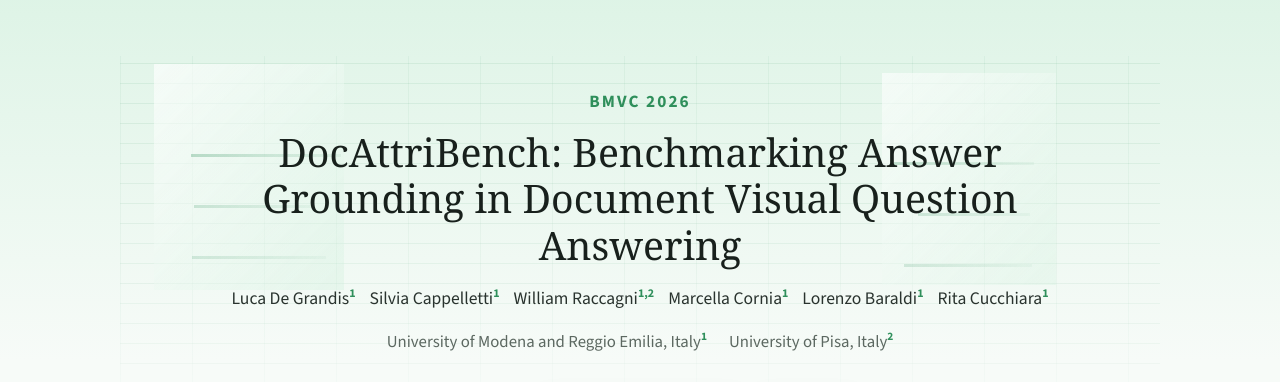
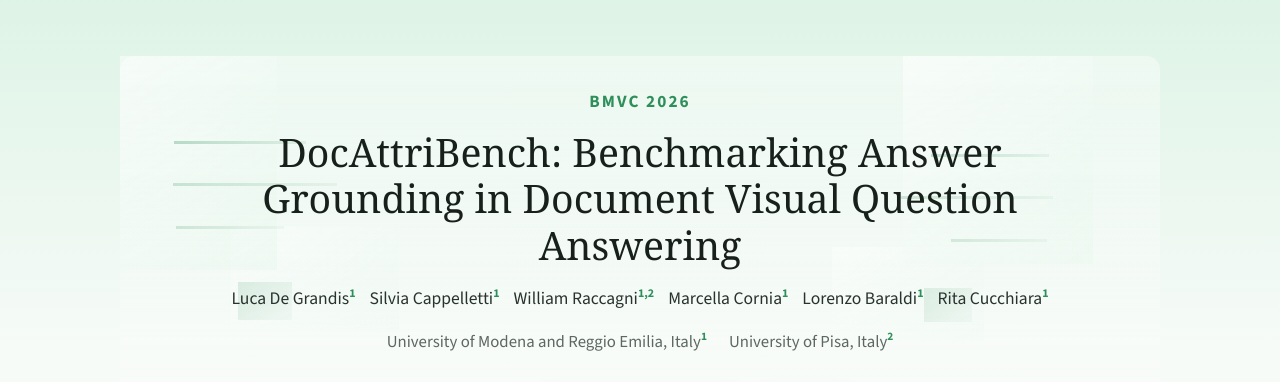
Before and after one commit to aimagelab/DocAttriBench, a plain HTML site: page docs/index.html in a window 1280 px wide. Shown: the top 382 px of the page. Drawn offline with nearby package versions, Linux system fonts and the light colour scheme; a web font is replaced by a local one.

Commit message:
proj page update

```diff
--- a/docs/index.html
+++ b/docs/index.html
@@ -53,10 +53,12 @@
       inset: -42px -72px 0;
       z-index: -2;
       background:
-        repeating-linear-gradient(0deg, rgba(47, 143, 91, 0.14) 0 1px, transparent 1px 20px),
-        repeating-linear-gradient(90deg, rgba(47, 143, 91, 0.09) 0 1px, transparent 1px 72px);
+        linear-gradient(135deg, rgba(255, 255, 255, 0.82), rgba(199, 237, 214, 0.34)) 2% 2% / 210px 252px no-repeat,
+        linear-gradient(135deg, rgba(255, 255, 255, 0.74), rgba(199, 237, 214, 0.28)) 86% 6% / 190px 236px no-repeat,
+        linear-gradient(135deg, rgba(255, 255, 255, 0.62), rgba(199, 237, 214, 0.2)) 18% 58% / 168px 104px no-repeat,
+        linear-gradient(135deg, rgba(255, 255, 255, 0.58), rgba(199, 237, 214, 0.18)) 76% 62% / 152px 94px no-repeat;
       content: "";
-      opacity: 0.72;
+      opacity: 0.86;
       mask-image: linear-gradient(180deg, #000 0%, rgba(0, 0, 0, 0.72) 55%, transparent 100%);
     }
 
@@ -65,17 +67,18 @@
       inset: 0;
       z-index: -1;
       background:
-        linear-gradient(90deg, rgba(47, 143, 91, 0.34), rgba(47, 143, 91, 0.08)) 8% 23% / 150px 3px no-repeat,
-        linear-gradient(90deg, rgba(47, 143, 91, 0.24), rgba(47, 143, 91, 0.06)) 8% 35% / 118px 3px no-repeat,
-        linear-gradient(90deg, rgba(47, 143, 91, 0.2), rgba(47, 143, 91, 0.05)) 8% 47% / 134px 3px no-repeat,
-        linear-gradient(90deg, rgba(47, 143, 91, 0.28), rgba(47, 143, 91, 0.06)) 86% 25% / 140px 3px no-repeat,
-        linear-gradient(90deg, rgba(47, 143, 91, 0.22), rgba(47, 143, 91, 0.05)) 86% 37% / 112px 3px no-repeat,
-        linear-gradient(90deg, rgba(47, 143, 91, 0.2), rgba(47, 143, 91, 0.05)) 86% 49% / 128px 3px no-repeat,
-        linear-gradient(135deg, rgba(255, 255, 255, 0.76), rgba(199, 237, 214, 0.34)) 4% 4% / 190px 226px no-repeat,
-        linear-gradient(135deg, rgba(255, 255, 255, 0.7), rgba(199, 237, 214, 0.28)) 88% 8% / 174px 212px no-repeat;
+        linear-gradient(90deg, rgba(47, 143, 91, 0.32), rgba(47, 143, 91, 0.1)) 6% 20% / 132px 3px no-repeat,
+        linear-gradient(90deg, rgba(47, 143, 91, 0.24), rgba(47, 143, 91, 0.07)) 6% 30% / 164px 3px no-repeat,
+        linear-gradient(90deg, rgba(47, 143, 91, 0.2), rgba(47, 143, 91, 0.05)) 6% 40% / 108px 3px no-repeat,
+        linear-gradient(90deg, rgba(47, 143, 91, 0.28), rgba(47, 143, 91, 0.08)) 88% 23% / 118px 3px no-repeat,
+        linear-gradient(90deg, rgba(47, 143, 91, 0.22), rgba(47, 143, 91, 0.06)) 88% 33% / 152px 3px no-repeat,
+        linear-gradient(90deg, rgba(47, 143, 91, 0.18), rgba(47, 143, 91, 0.05)) 88% 43% / 96px 3px no-repeat,
+        linear-gradient(135deg, rgba(47, 143, 91, 0.16), rgba(47, 143, 91, 0.03)) 12% 58% / 54px 38px no-repeat,
+        linear-gradient(135deg, rgba(47, 143, 91, 0.14), rgba(47, 143, 91, 0.03)) 81% 59% / 48px 34px no-repeat,
+        linear-gradient(180deg, rgba(255, 255, 255, 0.44), rgba(247, 251, 248, 0.18));
       border-radius: 14px;
       content: "";
-      opacity: 0.86;
+      opacity: 0.92;
     }
 
     .venue {
@@ -793,7 +796,7 @@
             <h2 id="qualitative-title">Qualitative Examples</h2>
             <p class="lead">
               Qualitative examples for seven of the eight datasets that make up DocAttriBench;
-              SlideVQA is excluded due to licensing restrictions.
+              <br>SlideVQA is excluded due to licensing restrictions.
             </p>
           </div>
           <div class="qualitative-rows" aria-label="Qualitative examples by source dataset">
```
